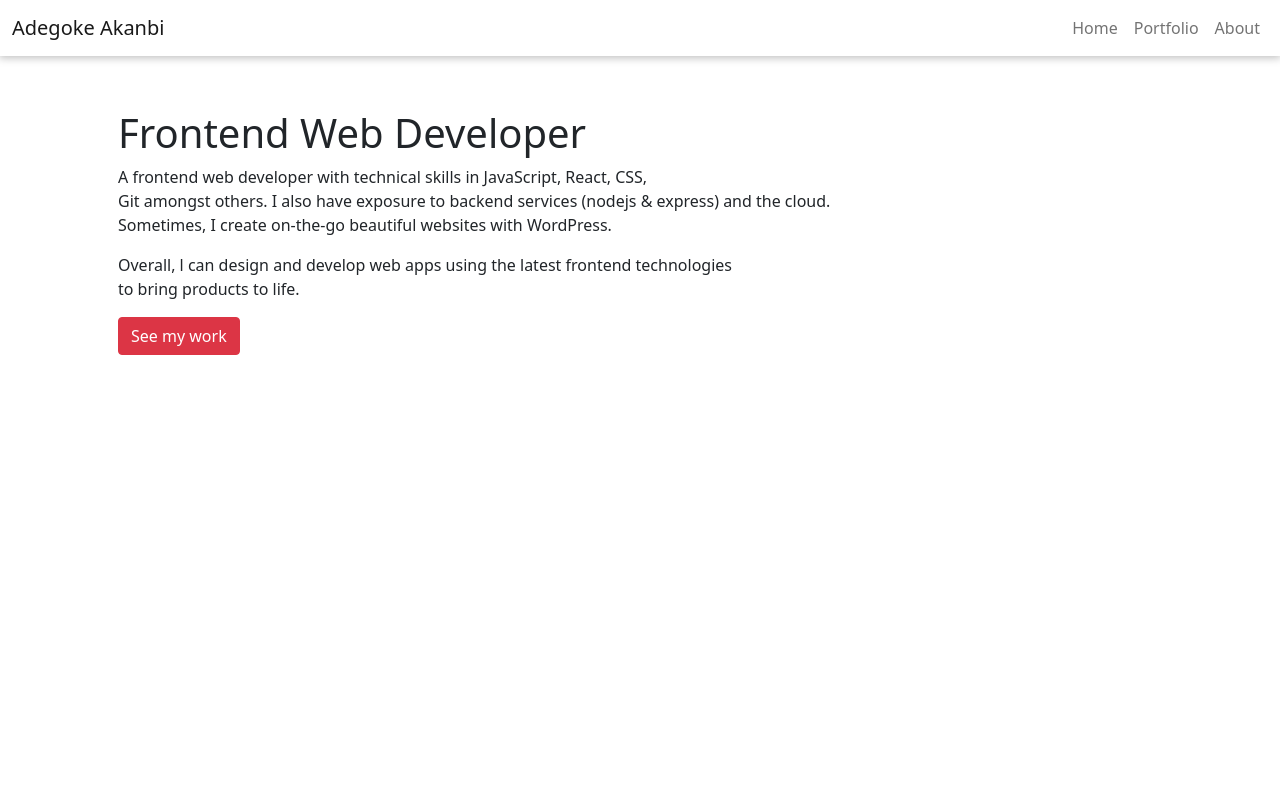
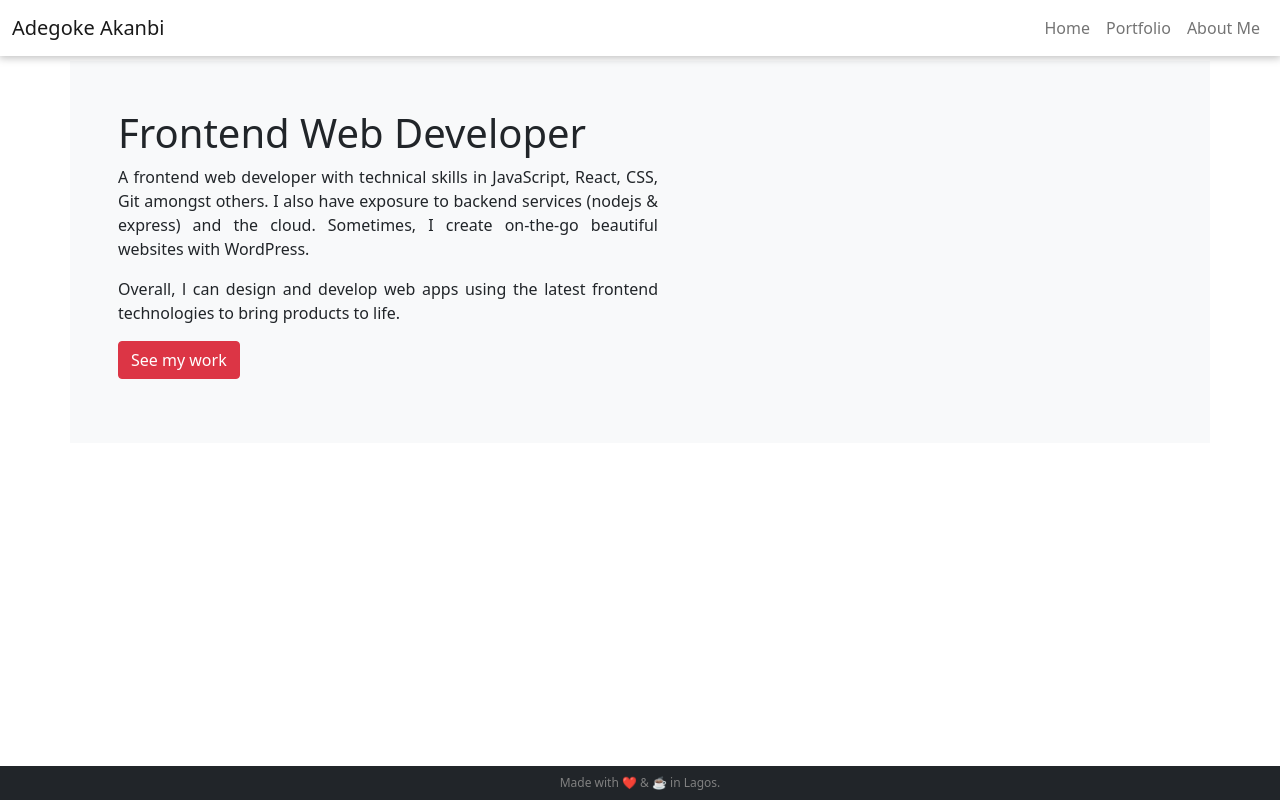
Before and after one commit to wcoolers/portfolio, a React (Create React App) app: page / in a window 1280 px wide. Built offline with nearby package versions, Linux system fonts and the light colour scheme.

Commit message:
added footer component and fixed responsive collapse issue

```diff
--- a/public/index.html
+++ b/public/index.html
@@ -14,7 +14,10 @@
       manifest.json provides metadata used when your web app is installed on a
       user's mobile device or desktop. See https://developers.google.com/web/fundamentals/web-app-manifest/
     -->
-    <link rel="manifest" href="%PUBLIC_URL%/manifest.json" />
+    <link rel="preconnect" href="https://fonts.googleapis.com">
+    <link rel="preconnect" href="https://fonts.gstatic.com" crossorigin>
+    <link href="https://fonts.googleapis.com/css2?family=Montserrat&display=swap" rel="stylesheet">
+
     <!--
       Notice the use of %PUBLIC_URL% in the tags above.
       It will be replaced with the URL of the `public` folder during the build.
--- a/src/App.js
+++ b/src/App.js
@@ -4,6 +4,7 @@ import { Portfolio } from './components/Portfolio'
 import { About } from './components/About'
 import { Notfound } from './components/Notfound'
 import { Routes, Route } from "react-router-dom"
+import { Footer } from "./components/Footer"
 
 
 function App() {
@@ -16,6 +17,7 @@ function App() {
                 <Route path="/about" element={<About />} />
                 <Route path="*" element={<Notfound />} />
             </Routes>
+            <Footer />
         </div>
   );
 }
--- a/src/components/About.js
+++ b/src/components/About.js
@@ -7,9 +7,12 @@ export const About = () => {
                 <Row>
                     <Col>
                         <h4>About Me</h4>
-                        <p>Digital art amazes me, and coding is like magic to me. <br />
-                            I divide my time between writing code, spending time with family and petting my cat, Femi. Well, he is a part of my family! <br />
-                            Sports: Top-speed in water (swimming) is below 2km/h. lol. I can also do a few backflips on land.</p>
+                        <p className='limit'>Digital art amazes me, and coding is like magic to me.
+                            I divide my time between writing code, spending time with family and petting my fluffy cat, Femi. Well, he is a part of the family!
+                            </p>
+                        <p className='limit'>Sports: Top-speed in water (swimming) is below 2km/h 😁. I can also do a few backflips on land 😲.</p>
+                        <p>Connect with me on <a href="https://www.twitter.com/khentebe" target="_blank" rel="noreferrer">twitter</a> and <a href="https://www.linkedin.com/in/adegoke-a1/" target="_blank" rel="noreferrer">linkedin.</a></p>
+                        <p>Stay safe 👍. </p>
                     </Col>
                 </Row>
             </Container>
--- /dev/null
+++ b/src/components/Footer.js
@@ -0,0 +1,8 @@
+
+
+export const Footer = () => {
+    return (
+        <footer className='bg-dark navbar-dark fixed-bottom footer-text'>Made with ❤️ & ☕ in Lagos.
+        </footer>
+    )
+}
--- a/src/components/Header.js
+++ b/src/components/Header.js
@@ -18,21 +18,26 @@ export const Header = () => {
     function toggle() {
       setIsOpen(!isOpen)
     }
+    function close() {
+        if (isOpen) {
+        toggle();
+        }
+    }
     return (
             <div>
-                <Navbar color="light" light expand="sm" className='shade fixed-top pe-0 bg-white'>
+                <Navbar color="light" light expand="sm" className='shade fixed-top bg-white'>
                     <NavbarBrand tag={Link} to="/">Adegoke Akanbi</NavbarBrand>
                     <NavbarToggler onClick={toggle} />
-                    <Collapse isOpen={isOpen} navbar>
-                        <Nav className='ms-auto'navbar>
+                    <Collapse isOpen={isOpen} navbar id="hh">
+                        <Nav className='ms-auto' navbar>
                             <NavItem>
-                                <NavLink tag={Link} to="/">Home</NavLink>
+                                <NavLink tag={Link} to="/" onClick={close}>Home</NavLink>
                             </NavItem>
                             <NavItem>
-                                <NavLink tag={Link} to="/portfolio">Portfolio</NavLink>
+                                <NavLink tag={Link} to="/portfolio" onClick={close}>Portfolio</NavLink>
                             </NavItem>
                             <NavItem>
-                                <NavLink tag={Link} to="/about">About</NavLink>
+                                <NavLink tag={Link} to="/about" onClick={close}>About Me</NavLink>
                             </NavItem>
                         </Nav>
                     </Collapse>
--- a/src/components/Hero.js
+++ b/src/components/Hero.js
@@ -6,15 +6,18 @@ import { Link } from "react-router-dom"
 export const Hero = () => {
     return (
         <div>
-            <Container className="p-5 rounded-lg mt-3 m-auto">
+            <Container className="p-5 bg-light container-sm mt-3 m-auto">
                 <Row>
                     <Col>
                         <h1>Frontend Web Developer</h1>
-                        <p>A frontend web developer with technical skills in JavaScript, React, CSS, <br />  Git amongst others. I also have exposure to backend services (nodejs & express) and the cloud. <br /> Sometimes, I create on-the-go beautiful websites with WordPress.</p>
-                        <p>Overall, l can design and develop web apps using the latest frontend technologies <br />to bring products to life.</p>
-                        <p>
-                            <Button tag={Link} to="/portfolio" color="danger">See my work</Button>
-                        </p>
+                        <div className="limit">
+                            <p>A frontend web developer with technical skills in JavaScript, React, CSS, Git amongst others. I also have exposure to backend services (nodejs & express) and the cloud. Sometimes, I create on-the-go beautiful websites with WordPress.</p>
+                            <p>Overall, l can design and develop web apps using the latest frontend technologies to bring products to life.</p>
+                            <p>
+                                <Button tag={Link} to="/portfolio" color="danger">See my work</Button>
+                            </p>
+                        </div>
+
                     </Col>
                 </Row>
             </Container>
--- a/src/components/Portfolio.js
+++ b/src/components/Portfolio.js
@@ -66,7 +66,7 @@ export const Portfolio = () => {
                             tech="HTML, CSS"
                         />
                     </div>
-                    <p>Please browse through my <a href="https://www.github.com/wcoolers" target="_blank" rel="noreferrer">github repos</a> for some of my locally deployable projects, such as chrome extensions (javascript), <br />Commandline Password Generator(nodejs) etc. Thank you.</p>
+                    <p className="limit mx-auto">Please browse through my <a href="https://www.github.com/wcoolers" target="_blank" rel="noreferrer">github repos</a> for some of my locally deployable projects, such as chrome extensions (javascript), Commandline Password Generator(nodejs) etc. Thank you.</p>
                 </Col>
             </Row>
         </Container>
--- a/src/components/Project.js
+++ b/src/components/Project.js
@@ -3,7 +3,6 @@ import { Button } from 'reactstrap'
 // import image from "../../public/imgs"
 
 export const Project = (props) => {
-    console.log(props.src)
     return (
         <div>
             <div className="project-card">
--- a/src/index.css
+++ b/src/index.css
@@ -2,11 +2,9 @@ body {
   margin: 0;
   padding: 0;
   padding-top: 45px;
-  font-family: -apple-system, BlinkMacSystemFont, "Segoe UI", "Roboto", "Oxygen",
-    "Ubuntu", "Cantarell", "Fira Sans", "Droid Sans", "Helvetica Neue",
-    sans-serif;
-  -webkit-font-smoothing: antialiased;
-  -moz-osx-font-smoothing: grayscale;
+  font-family: 'Montserrat', sans-serif;
+  /* -webkit-font-smoothing: antialiased;
+  -moz-osx-font-smoothing: grayscale; */
 }
 .projects {
   display: flex;
@@ -53,3 +51,16 @@ body {
   box-shadow: 0px 1px 8px 1px rgba(0, 0, 0, 0.25);
 
 }
+.limit {
+  max-width: 540px;
+  text-align: justify;
+}
+.footer-text {
+  /* display: flex;
+  justify-content: center; */
+  /* align-items: center; */
+  color: gray;
+  text-align: center;
+  font-size: 12px;
+  padding: .5rem 0;
+}
```
